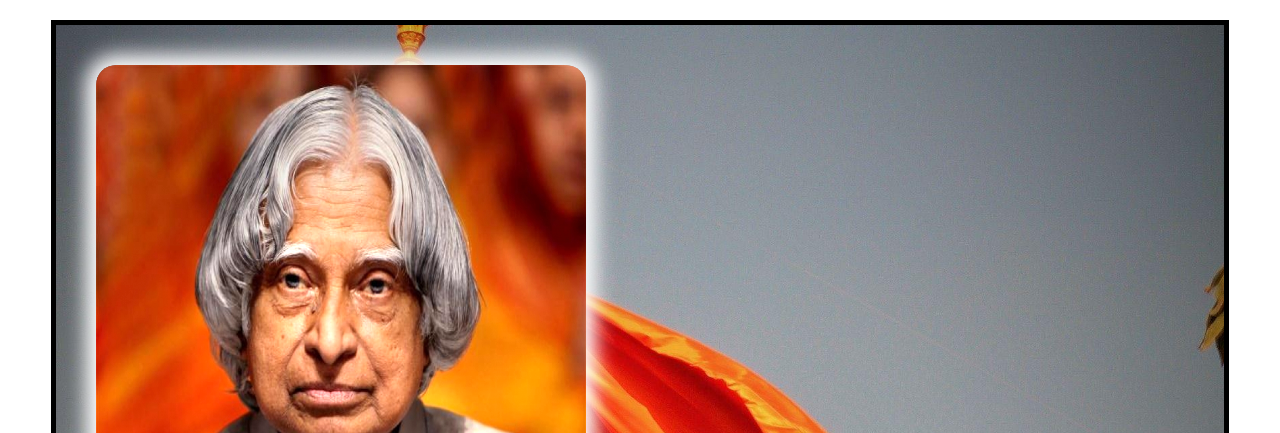
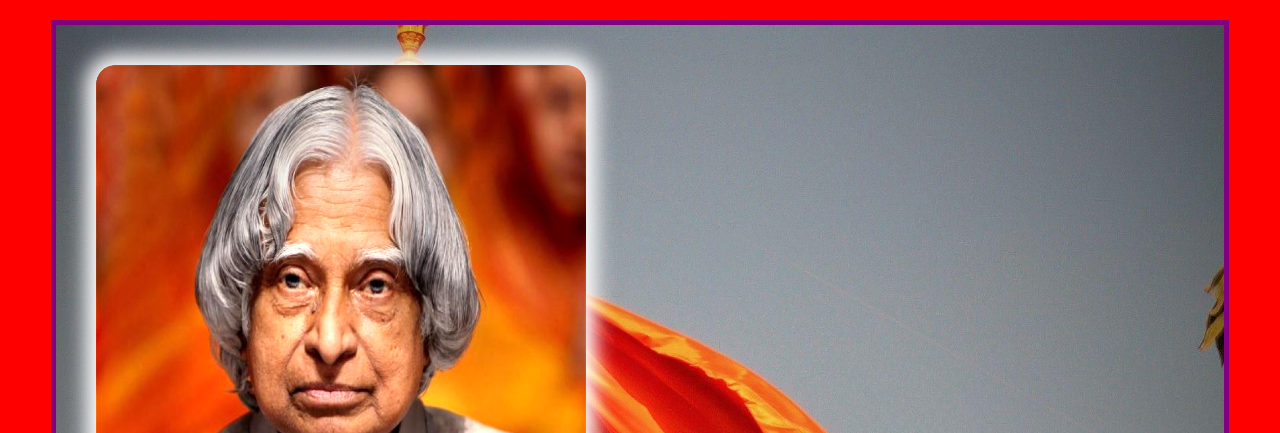
Before and after one commit to nikhilshrivastavdeveloper/tribute-page, a plain HTML site: page index.html in a window 1280 px wide. Shown: the top 433 px of the page. Drawn offline with Linux system fonts and the light colour scheme.

Commit message:
change css file code

```diff
--- a/tribute.css
+++ b/tribute.css
@@ -3,8 +3,12 @@
     padding: 0;
 }
 
+body{
+    background-color: red;
+}
+
 .main-box {
-    border: 5px solid black;
+    border: 5px solid purple;
     width: 85vw;
     margin: 20px auto;
     background-image:url("memory/flag.jpg");
```
